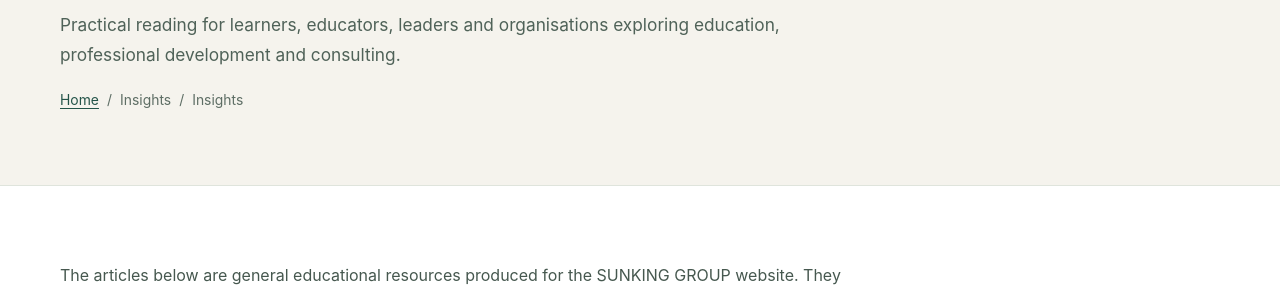
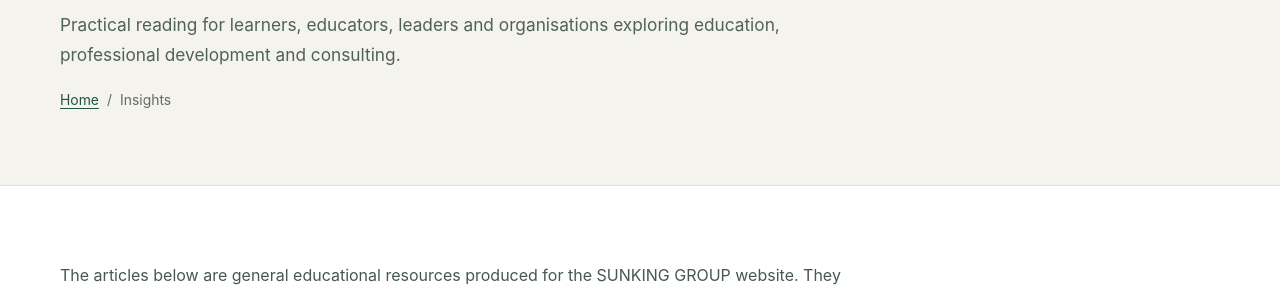
Before and after one commit to MYG-1107/SUNKING-GROUP, a Jekyll site: the page built from insights/index.md, in a window 1280 px wide and 900 px high. Shown: the part 259-546 px from the top of the window. Built offline with Jekyll 4.4.1, drawn with Linux system fonts in a browser that asks for light colours.

Commit message:
Polish section and detail page breadcrumbs

```diff
--- a/_layouts/content.html
+++ b/_layouts/content.html
@@ -94,9 +94,13 @@
         <h1>{{ page.page_heading | default: page.title | escape }}</h1>
         <p>{{ page.summary | escape }}</p>
         <nav class="breadcrumbs" aria-label="Breadcrumb">
-          <a href="/">Home</a><span aria-hidden="true">/</span>
-{% if page.url == page.section_url %}<span>{{ page.section_title | escape }}</span>{% else %}<a href="{{ page.section_url }}">{{ page.section_title | escape }}</a>{% endif %}
+          <a href="/">Home</a>
+          {% if page.url == page.section_url %}
+          <span aria-hidden="true">/</span><span aria-current="page">{{ page.breadcrumb_label | default: page.section_title | escape }}</span>
+          {% else %}
+          <span aria-hidden="true">/</span><a href="{{ page.section_url }}">{{ page.section_title | escape }}</a>
           <span aria-hidden="true">/</span><span aria-current="page">{{ page.breadcrumb_label | default: page.page_heading | default: page.title | escape }}</span>
+          {% endif %}
         </nav>
       </div>
     </section>
```
